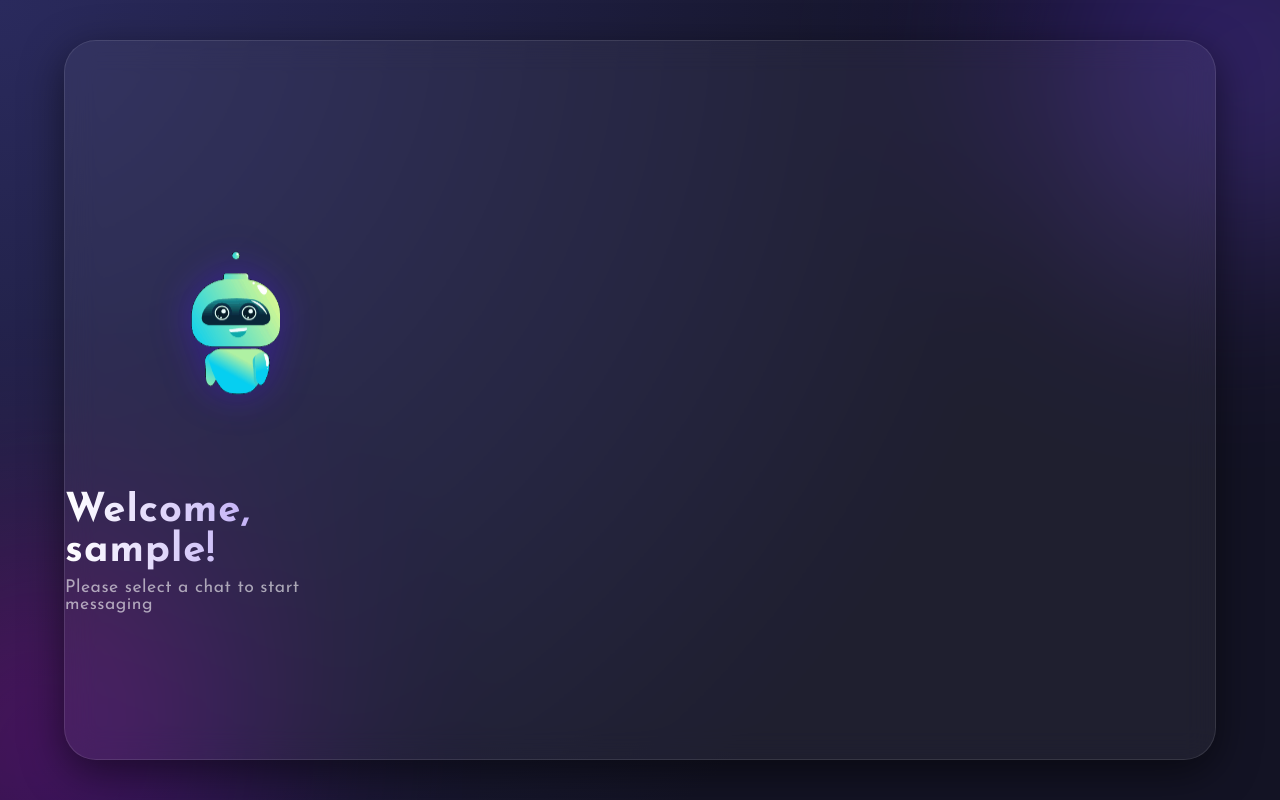
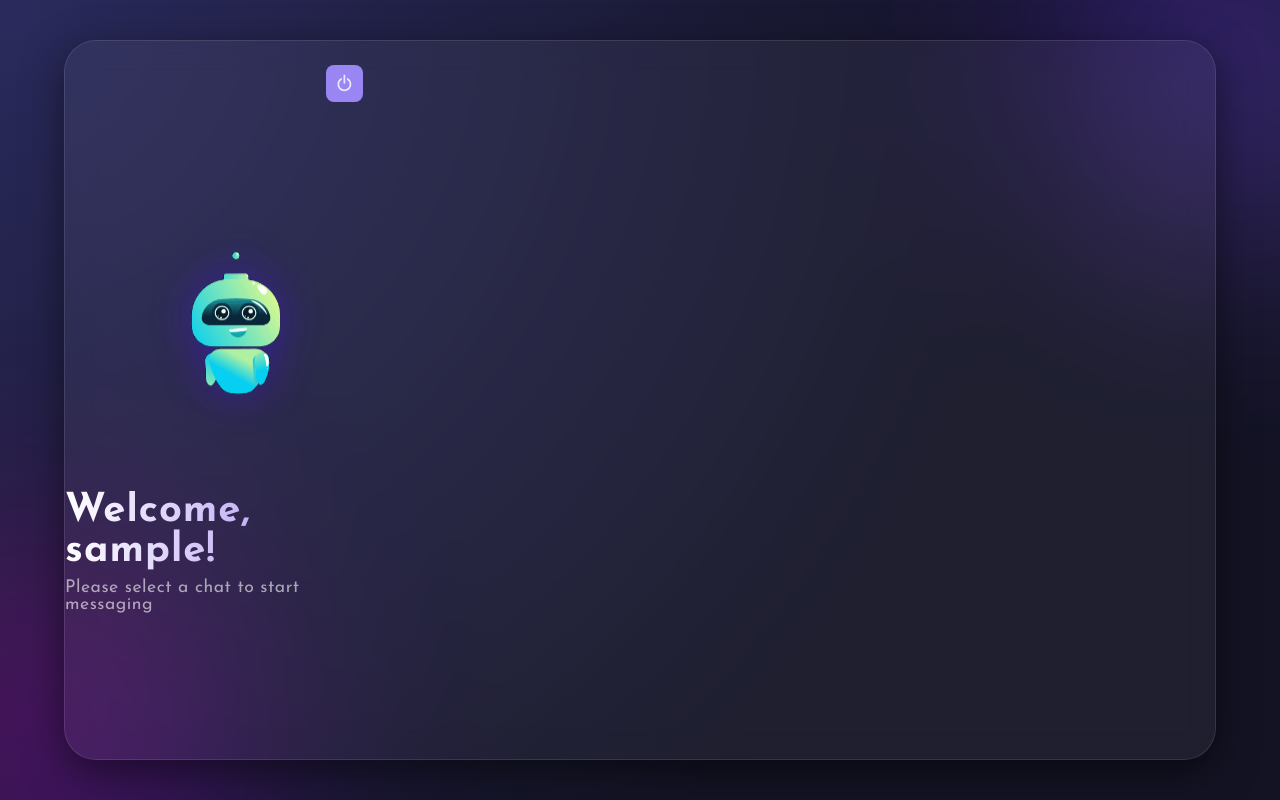
Before and after one commit to Arun-kushwaha007/RealTime-Chat-app, a React (Create React App) app in the folder public/: page / in a window 1280 px wide. Built offline with nearby package versions, Linux system fonts and the light colour scheme; no server answers; sample sign-in values are in the browser's storage.

Commit message:
feat(ui): integrate logout button into welcome component
- Add Logout component import and render it in a positioned wrapper
- Update Container styles to support absolute positioning for logout placement

```diff
--- a/public/src/components/Welcome.jsx
+++ b/public/src/components/Welcome.jsx
@@ -1,10 +1,14 @@
 import React from 'react';
 import styled from 'styled-components';
 import Robot from "../assets/robot.gif";
+import Logout from "./Logout";
 
 export default function Welcome({ currentUser }) {
   return (
     <Container>
+      <LogoutWrapper>
+        <Logout />
+      </LogoutWrapper>
       <img src={Robot} alt="robot" />
       <h1>
         Welcome, <span>{currentUser.username}!</span>
@@ -18,6 +22,8 @@ const Container = styled.div`
   display: flex;
   justify-content: center;
   align-items: center;
+  flex-direction: column;
+  position: relative;
   flex-direction: column;
   color: white;
   width: 100%;
@@ -57,3 +63,9 @@ const Container = styled.div`
     letter-spacing: 0.5px;
   }
 `;
+
+const LogoutWrapper = styled.div`
+  position: absolute;
+  top: 1.5rem;
+  right: 1.5rem;
+`;
```
